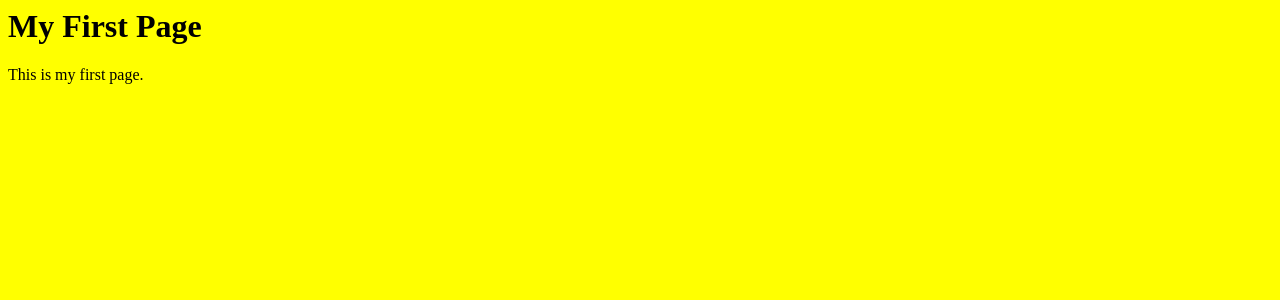
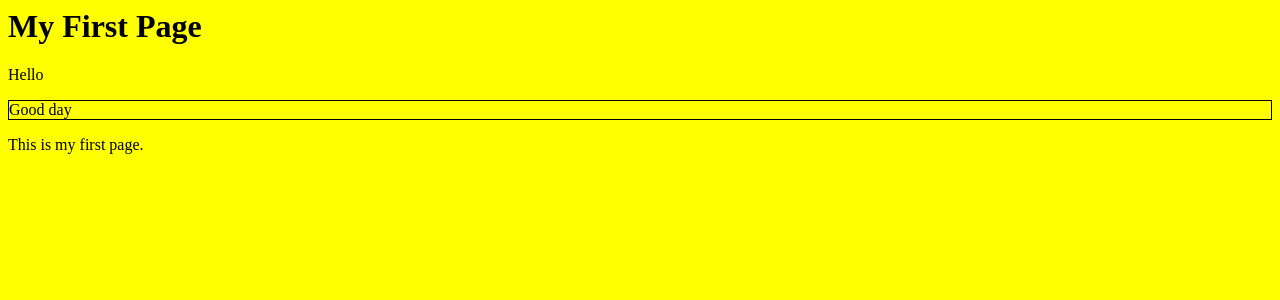
Before and after one commit to crilab/test, a Jekyll site: the page built from about.md, in a window 1280 px wide. Shown: the top 300 px of the page. Built offline with Jekyll 4.4.1, drawn with Linux system fonts in a browser that asks for light colours.

Commit message:
Update about.md

```diff
--- a/about.md
+++ b/about.md
@@ -3,4 +3,8 @@ title: My First Page
 layout: default
 ---
 
+Hello
+
+<div style="border: 1px solid black; background-color: yellow">Good day</div>
+
 This is my first page.
```
